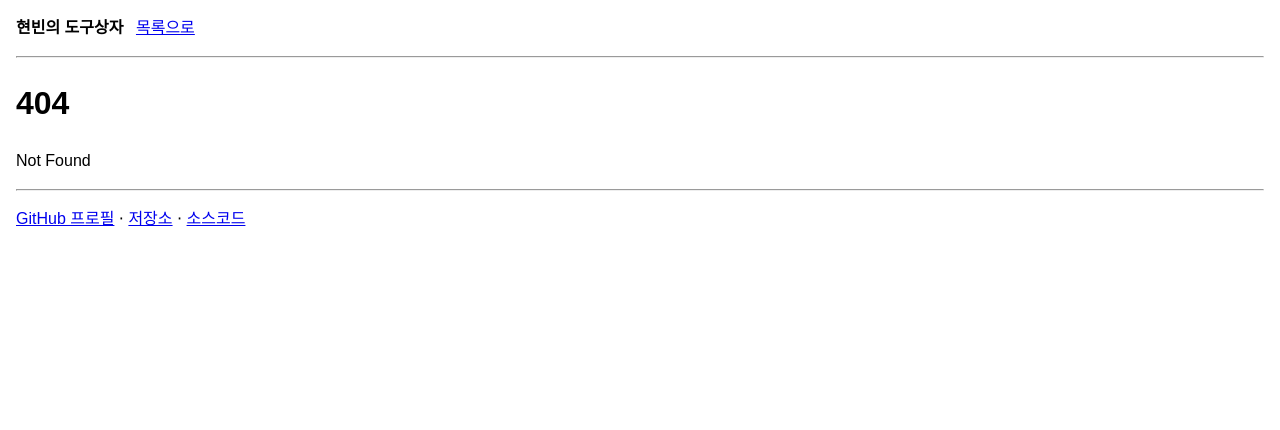
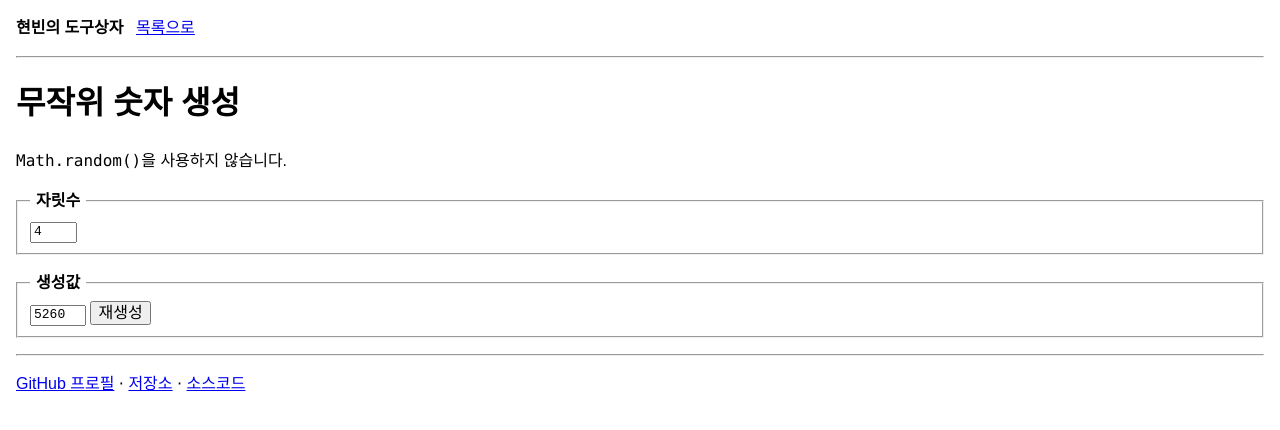
Before and after one commit to hyunbinseo/toolbox, a SvelteKit app: page /pin in a window 1280 px wide. Before the commit this address had no page. Shown: the top 430 px of the page. Built offline with nearby package versions, Linux system fonts and the light colour scheme; a web font is replaced by a local one.

Commit message:
feat: add pin string generator

```diff
--- /dev/null
+++ b/src/routes/(tool)/pin/+page.svelte
@@ -0,0 +1,49 @@
+<script lang="ts">
+	const generatePin = () => {
+		if (!(Number.isInteger(length) && length >= 1 && length <= 99)) return (pin = '');
+		let string = '';
+		while (string.length < length) {
+			const [randomValue] = crypto.getRandomValues(new Uint32Array(1));
+			string += randomValue.toString(); // 0 ~ 4294967295 (2^32-1)
+		}
+		pin = string.substring(0, length);
+	};
+
+	let length = 4;
+	let pin = '5260';
+</script>
+
+<p><code>Math.random()</code>을 사용하지 않습니다.</p>
+
+<form>
+	<fieldset>
+		<legend>자릿수</legend>
+		<input type="number" min="1" max="99" size="5" bind:value={length} on:change={generatePin} />
+		<span>유효하지 않은 값입니다.</span>
+	</fieldset>
+	{#if pin}
+		<fieldset>
+			<legend>생성값</legend>
+			<input
+				type="text"
+				value={pin}
+				size={pin.length + 1}
+				readonly
+				on:click={(e) => e.currentTarget.select()}
+			/>
+			<button on:click={generatePin}>재생성</button>
+		</fieldset>
+	{/if}
+</form>
+
+<style>
+	form > * {
+		margin-top: 1rem;
+	}
+	input {
+		font-family: monospace;
+	}
+	input[type='number']:valid + span {
+		display: none;
+	}
+</style>
--- /dev/null
+++ b/src/routes/(tool)/pin/+page.ts
@@ -0,0 +1,7 @@
+import type { PageLoad } from './$types';
+
+export const load = (() => ({
+	title: '무작위 숫자 생성',
+	description:
+		'입력된 자릿수에 맞춰 무작위 문자열을 생성합니다. 계좌 및 휴대전화 비밀번호에 사용되는 PIN 코드 생성 용도로 사용해도 됩니다.'
+})) satisfies PageLoad;
```
